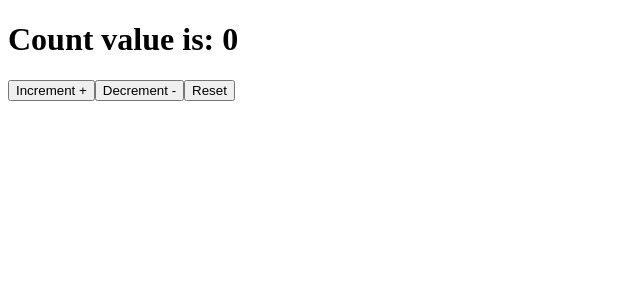
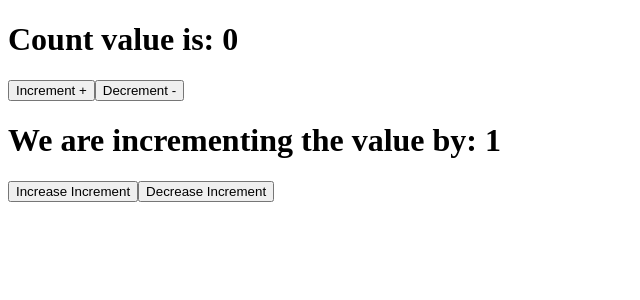
Before and after one commit to korbosit/react_2024, a React (Vite) app: page / in a window 1280 px wide. Shown: the top 300 px of the page, without its empty margins (0-640 px from the left). Built offline with nearby package versions, Linux system fonts and the light colour scheme.

Commit message:
#24_Creating_Multiple_States

```diff
--- a/src/components/Counter.jsx
+++ b/src/components/Counter.jsx
@@ -2,18 +2,29 @@ import { useState } from "react";
 
 export default function Counter() {
     const [count, setCount] = useState(0);
+    const [incrementBy, setIncrementBy] = useState(1);
     function increment() {
-        setCount(count + 1);
+        setCount(count + incrementBy);
     }
     function decrement() {
         setCount(count - 1);
     }
+    function increaseIncrement() {
+        setIncrementBy(incrementBy + 1);
+    }
+    function decreaseIncrement() {
+        setIncrementBy(incrementBy - 1);
+    }
+
     return (
         <div>
             <h1>Count value is: {count}</h1>
             <button onClick={increment}>Increment +</button>
             <button onClick={decrement}>Decrement -</button>
-            <button>Reset</button>
+
+            <h1>We are incrementing the value by: {incrementBy}</h1>
+            <button onClick={increaseIncrement}>Increase Increment </button>
+            <button onClick={decreaseIncrement}>Decrease Increment </button>
         </div>
     );
 }
```
